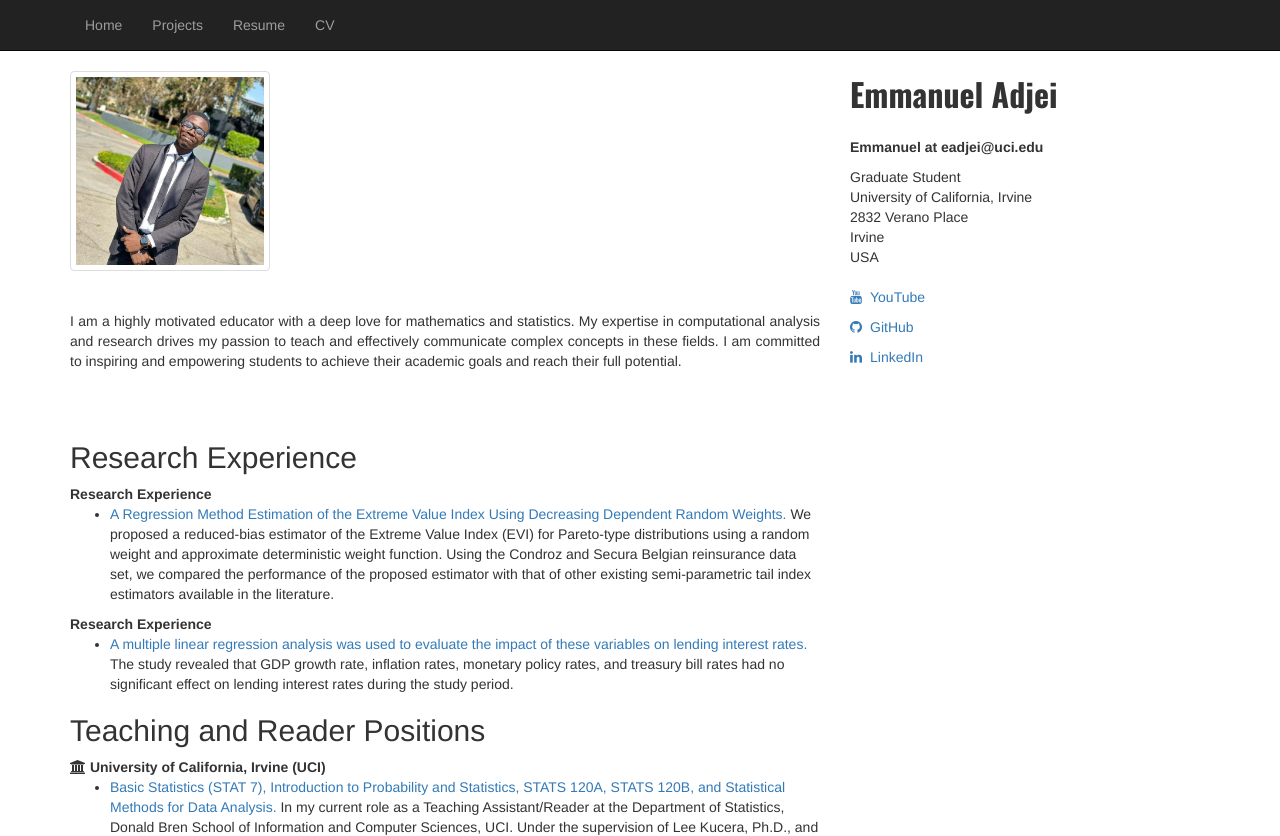
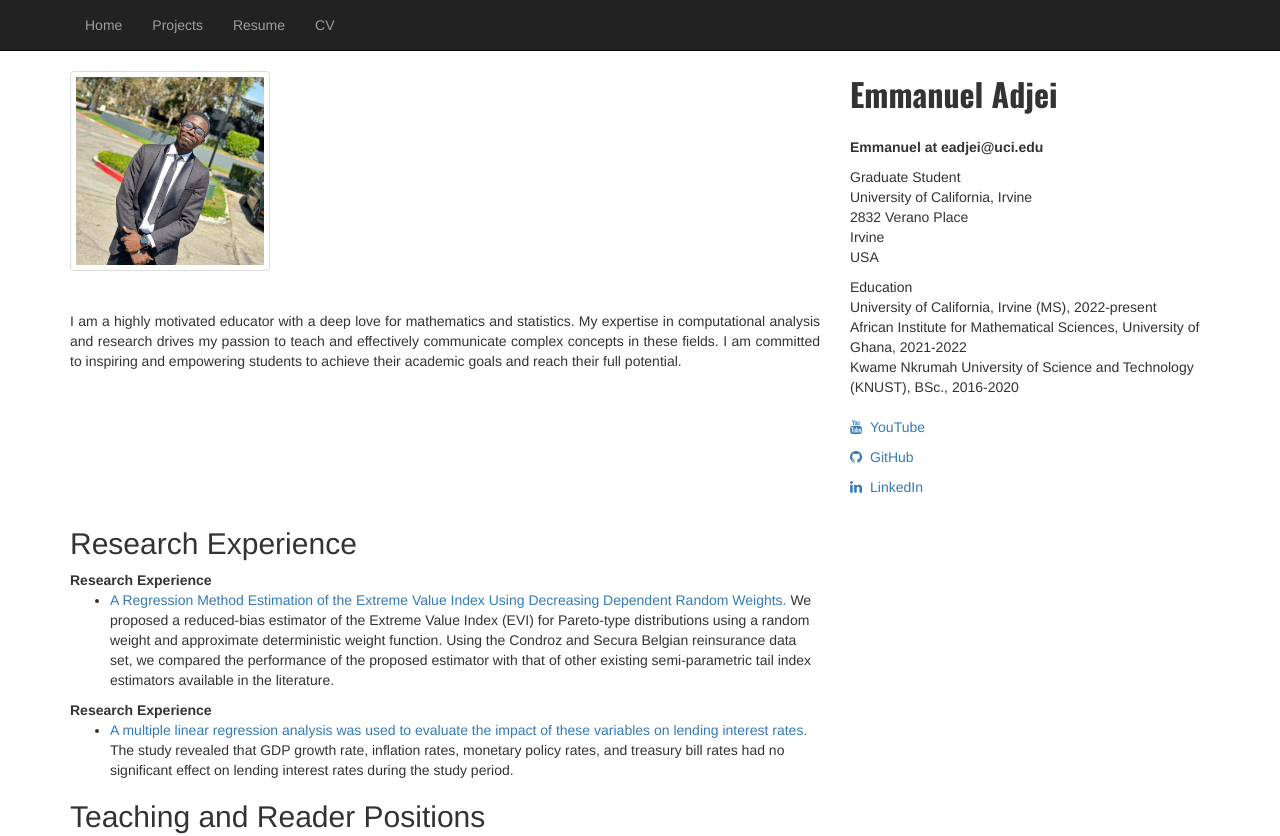
Before and after one commit to Adjeihero/website, a plain HTML site: page index.html in a window 1280 px wide. Shown: the top 836 px of the page. Drawn offline with nearby package versions, Linux system fonts and the light colour scheme.

Commit message:
index.html

```diff
--- a/index.html
+++ b/index.html
@@ -95,6 +95,13 @@
       USA<br>
       </p>
 
+
+        <p>Education<br>
+      University of California, Irvine (MS), 2022-present<br>
+      African Institute for Mathematical Sciences, University of Ghana, 2021-2022<br>
+      Kwame Nkrumah University of Science and Technology (KNUST), BSc., 2016-2020 <br>
+      </p>
+
       <!-- Links on the Sidebar -->
       <div class="sidebar-section sidebar-links">
         <dd>
```
